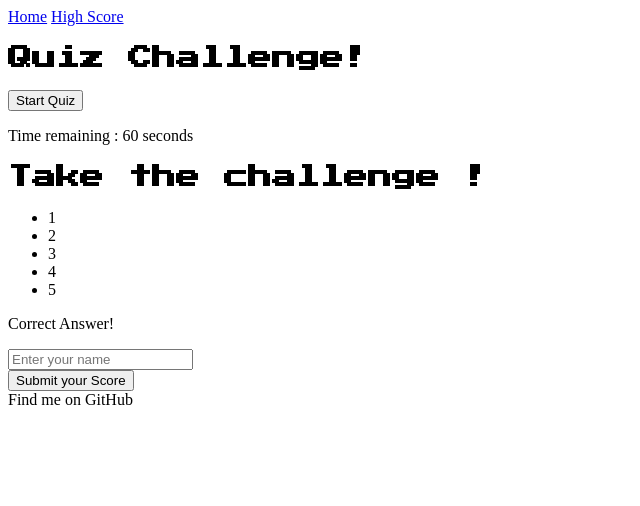
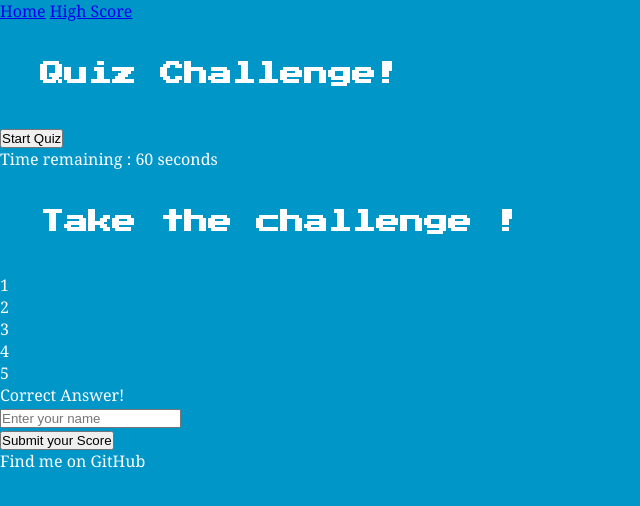
Before and after one commit to estera09-ux/code-quiz, a plain HTML site: page index.html in a window 1280 px wide. Shown: the whole page, without its empty margins (0-640 px from the left). Drawn offline with Linux system fonts and the light colour scheme.

Commit message:
added the gitignore file and classes to the sections

```diff
--- /dev/null
+++ b/assets/js/app.js
@@ -0,0 +1 @@
+console.log("hey");
--- /dev/null
+++ b/assets/js/css/styles.css
@@ -0,0 +1,38 @@
+/* my colors for the project */
+:root {
+  /* CSS HEX */
+  --midnight-blue: #03045eff;
+  --dark-cornflower-blue: #023e8aff;
+  --star-command-blue: #0077b6ff;
+  --blue-green: #0096c7ff;
+  --pacific-blue: #00b4d8ff;
+  --sky-blue-crayola: #48cae4ff;
+  --middle-blue: #90e0efff;
+  --blizzard-blue: #ade8f4ff;
+  --light-cyan: #caf0f8ff;
+}
+
+* {
+  box-sizing: border-box;
+  margin: 0;
+  padding: 0;
+}
+
+body {
+  background-color: var(--blue-green);
+  color: #fff;
+  font-family: Georgia, "Times New Roman", Times, serif;
+}
+
+h2,
+h1 {
+  font-family: "Press Start 2P", cursive;
+  margin: 20px;
+  padding: 20px;
+}
+
+.section {
+  display: block;
+  flex-wrap: wrap;
+  justify-content: center;
+}
--- a/css/styles.css
+++ /dev/null
@@ -1,4 +0,0 @@
-h2,
-h1 {
-  font-family: "Press Start 2P", cursive;
-}
--- a/index.html
+++ b/index.html
@@ -17,7 +17,7 @@
       href="https://fonts.googleapis.com/css2?family=Press+Start+2P&display=swap"
       rel="stylesheet"
     />
-    <link rel="stylesheet" href="./css/styles.css" />
+    <link rel="stylesheet" href="./assets/js/css/styles.css" />
     <title>Start quiz</title>
   </head>
   <body>
@@ -31,7 +31,7 @@
     </header>
     <!-- the main of the page  -->
     <main>
-      <section class="start-quiz" id="quiz-a">
+      <section class="start-quiz  section" id="quiz-a">
         <h1 class="title">Quiz Challenge!</h1>
         <!-- start button -->
         <div class="button-quiz">
@@ -39,9 +39,9 @@
         </div>
       </section>
       <!-- the question section -->
-      <section class="timer-quiz-question" id="quiz-section">
+      <section class="timer-quiz-question  section" id="quiz-section">
         <!-- timer section -->
-        <section class="timer-section" id="timer-section">
+        <section class="timer-section section" id="timer-section">
           <div>
             <p>Time remaining : <span id="timer">60 seconds</span></p>
           </div>
@@ -60,17 +60,23 @@
       </section>
 
       <!-- the confirmation message -->
-      <section class="confirm-section" id="confirm-section">
+      <section class="confirm-section section" id="confirm-section">
         <p>Correct Answer!</p>
       </section>
       <!-- the section for the form -->
-      <section class="form-section" id="form-section">
+      <section class="form-section section" id="form-section">
         <form>
           <div class="form-items">
-            <input type="text" name="full-name" placeholder="Enter your name" />
+            <input
+              name="full-name"
+              class="form-input"
+              type="text"
+              placeholder="Enter your name"
+            />
+          </div>
             <!-- submit button -->
-            <div class="btn" id="submit-score">
-              <button button type="submit">Submit your Score</button>
+            <div class="submit-score">
+              <button class="btn-submit" type="submit">Submit your Score</button>
             </div>
           </div>
         </form>
@@ -78,6 +84,6 @@
     </main>
 
     <footer>Find me on GitHub</footer>
-    <script src="./js/app.js"></script>
+    <script src="./assets/js/app.js"></script>
   </body>
 </html>
```
Also changed, not shown: scores.html (+1 -1 lines), js/app.js (deleted), 1 other file.
